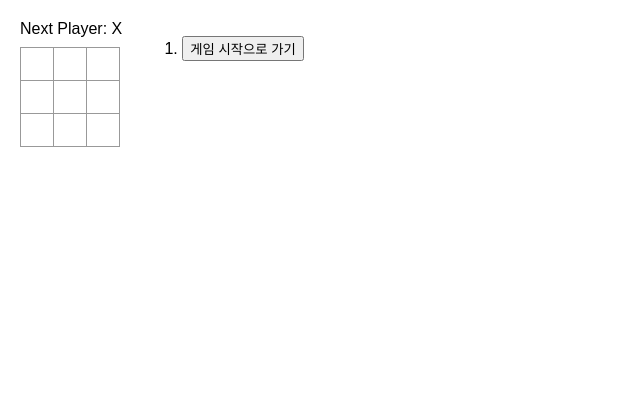
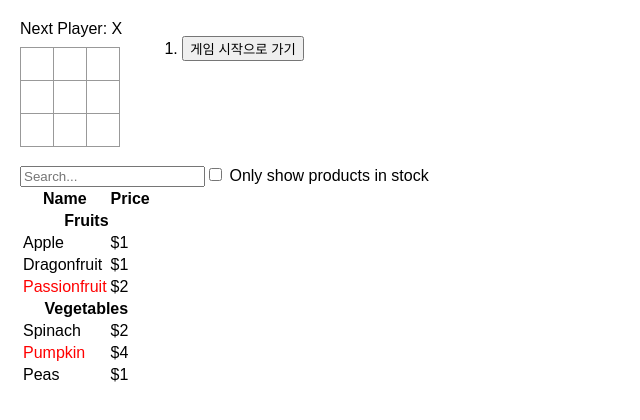
Before and after one commit to sunbongE/react_master_wikidocs, a React (Create React App) app in the folder src/: page / in a window 1280 px wide. Shown: the top 420 px of the page, without its empty margins (0-640 px from the left). Built offline with nearby package versions, Linux system fonts and the light colour scheme.

Commit message:
props, state 실습&정리

```diff
--- /dev/null
+++ b/src/APP2.js
@@ -0,0 +1,100 @@
+import { useState } from "react";
+
+function ProductCategoryRow({ category }) {
+  return (
+    <tr>
+      <th colSpan="2">
+        {category}
+      </th>
+    </tr>
+  );
+}
+
+function ProductRow({ product }) {
+  const name = product.stocked ? product.name :
+    <span style={{ color: 'red' }}>
+      {product.name}
+    </span>;
+
+  return (
+    <tr>
+      <td>{name}</td>
+      <td>{product.price}</td>
+    </tr>
+  );
+}
+
+function ProductTable({ products,filterText, inStockOnly }) {
+  const rows = [];
+  let lastCategory = null;
+
+  products.forEach((product) => {
+
+    if(product.name.toLowerCase().indexOf(filterText.toLowerCase()) === -1){ return; }
+    if(inStockOnly && !product.stocked){ return; }
+
+    if (product.category !== lastCategory) {
+      rows.push(
+        <ProductCategoryRow
+          category={product.category}
+          key={product.category} />
+      );
+    }
+    rows.push(
+      <ProductRow
+        product={product}
+        key={product.name} />
+    );
+    lastCategory = product.category;
+  });
+
+  return (
+    <table>
+      <thead>
+        <tr>
+          <th>Name</th>
+          <th>Price</th>
+        </tr>
+      </thead>
+      <tbody>{rows}</tbody>
+    </table>
+  );
+}
+
+function SearchBar({filterText,inStockOnly, onFilterTextChange, onInStockOnlyChange}) {
+  return (
+    <form>
+      <input type="text" placeholder="Search..." value={filterText} onChange={(e)=> onFilterTextChange(e.target.value)}/>
+      <label>
+        <input type="checkbox" checked={inStockOnly} onChange={(e) => onInStockOnlyChange(e.target.checked)}/>
+        {' '}
+        Only show products in stock
+      </label>
+    </form>
+  );
+}
+
+function FilterableProductTable({ products }) {
+    const [filterText, setFilterText] = useState('');
+    const [inStockOnly,setInStockOnly] = useState(false);
+
+  return (
+    <div>
+      <SearchBar filterText={filterText} inStockOnly={inStockOnly} onFilterTextChange={setFilterText} onInStockOnlyChange={setInStockOnly} />
+      <ProductTable products={products} filterText={filterText} inStockOnly={inStockOnly} />
+    </div>
+  );
+}
+
+const PRODUCTS = [
+  {category: "Fruits", price: "$1", stocked: true, name: "Apple"},
+  {category: "Fruits", price: "$1", stocked: true, name: "Dragonfruit"},
+  {category: "Fruits", price: "$2", stocked: false, name: "Passionfruit"},
+  {category: "Vegetables", price: "$2", stocked: true, name: "Spinach"},
+  {category: "Vegetables", price: "$4", stocked: false, name: "Pumpkin"},
+  {category: "Vegetables", price: "$1", stocked: true, name: "Peas"}
+];
+
+export default function App() {
+  return <FilterableProductTable products={PRODUCTS} />;
+}
--- a/src/App.js
+++ b/src/App.js
@@ -75,23 +75,24 @@
 }
 
 export default function Game(){
-  const [xIsNext, setXIsNext] = useState(true);
+  // const [xIsNext, setXIsNext] = useState(true);
   const [history,setHistory] = useState([Array(9).fill(null)]);
   const [currentVersion, setCurrentVersion] = useState(0); // 사용자가 보고있는 버전 관리.
 
   const currentSquares = history[currentVersion];
+  const xIsNext = currentVersion%2 === 0;
 
   function handlePlay(nextSquares){
     const nextHistory = [...history.slice(0,currentVersion+1), nextSquares];
     setHistory(nextHistory);
     setCurrentVersion(nextHistory.length-1);
-    setXIsNext(!xIsNext);
+    // setXIsNext(!xIsNext);
 
   }
 
   function jumpTo(nextVersion){
     setCurrentVersion(nextVersion);
-    setXIsNext(nextVersion%2===0);
+    // setXIsNext(nextVersion%2===0);
   }
 
   const versiones = history.map((squares, version) => {
--- a/src/index.js
+++ b/src/index.js
@@ -3,10 +3,13 @@
 import "./styles.css";
 
 import App from "./App";
+import App2 from "./APP2";
 
 const root = createRoot(document.getElementById("root"));
 root.render(
   <StrictMode>
     <App />
+    <br/>
+    <App2/>
   </StrictMode>
 );
```
Also changed, not shown: 1 other file (tests, documents, lock files or other folders).
